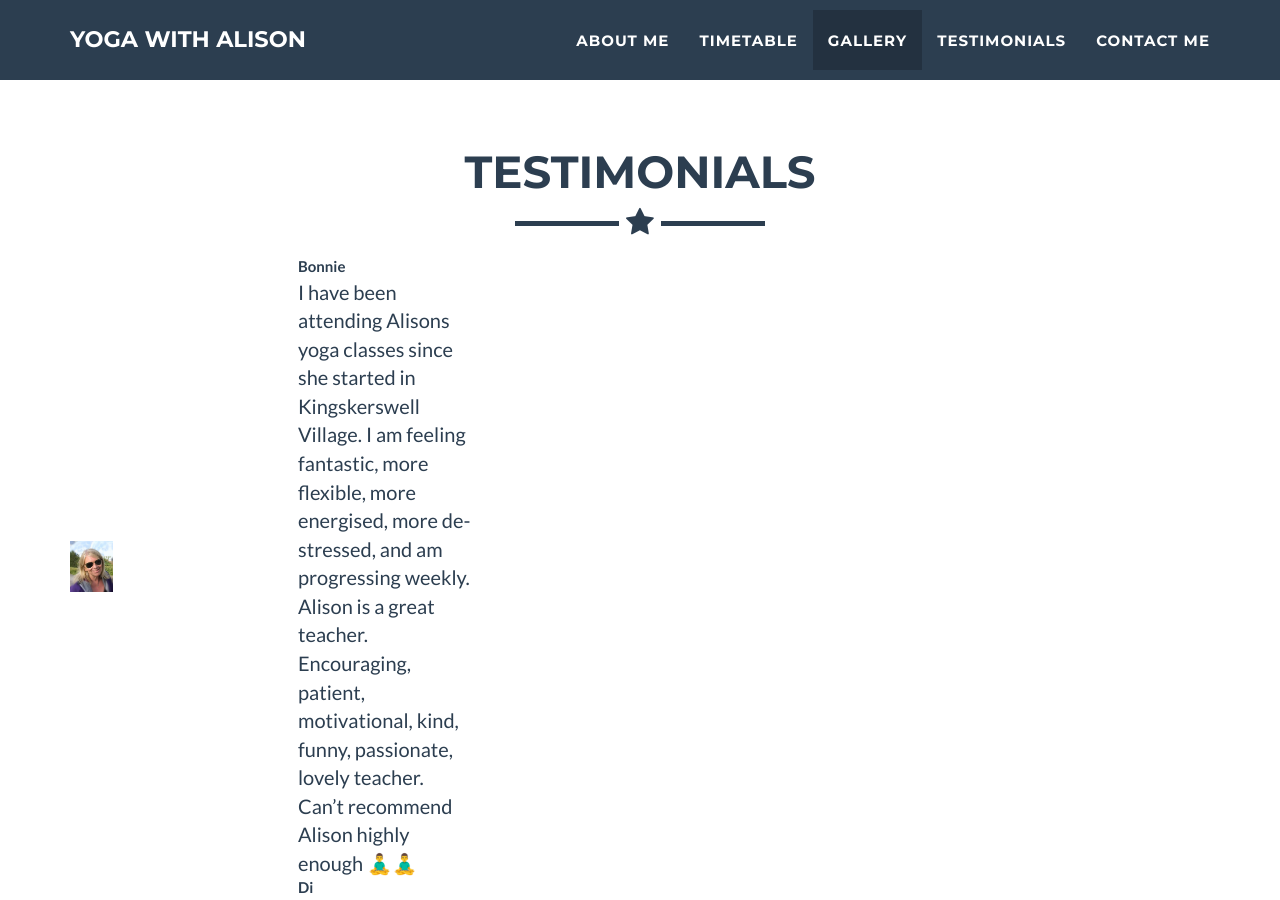
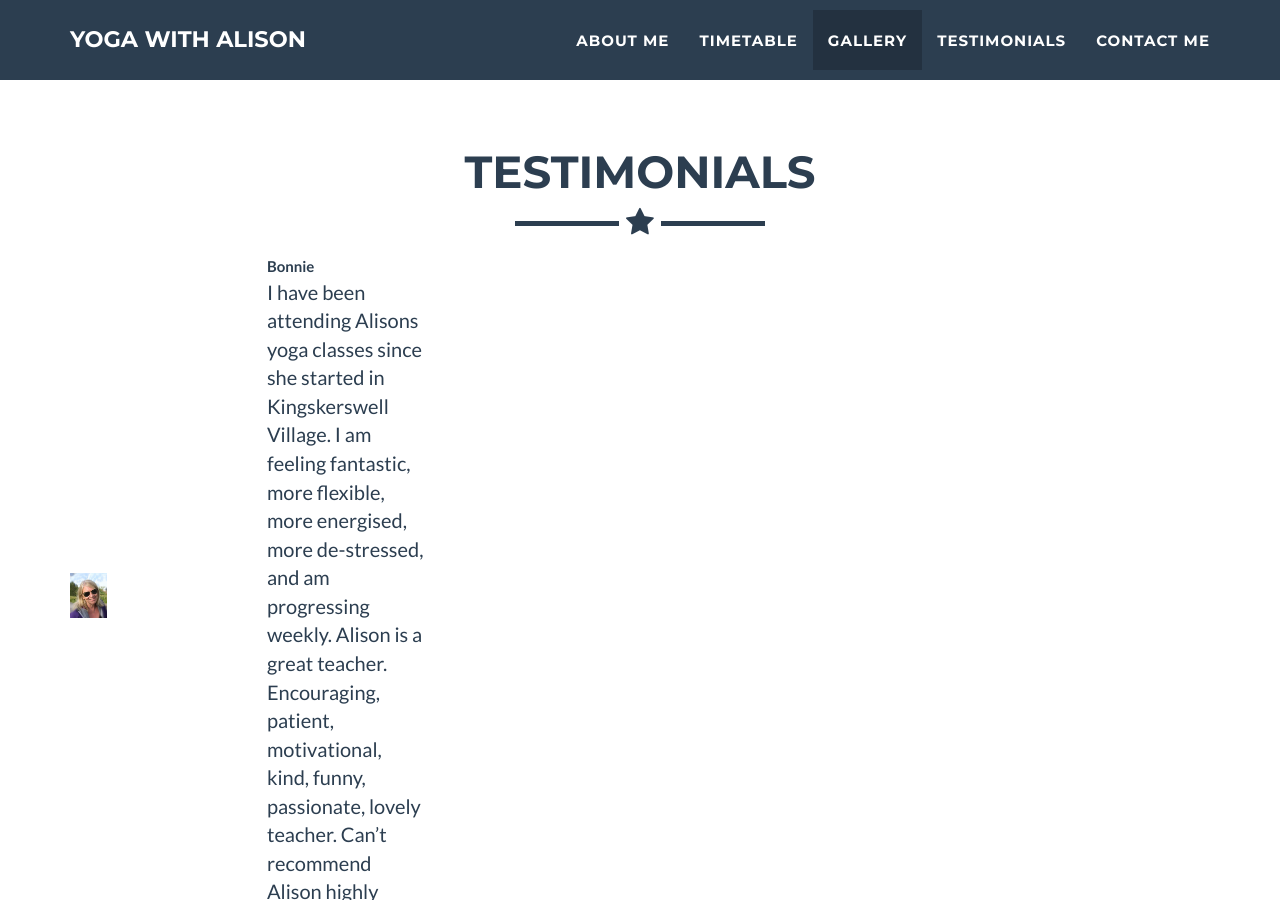
Before and after one commit to YogaWithAlison/yogawithalison.github.io, a Jekyll site: the page built from _posts/2014-07-18-project-1.markdown, in a window 1280 px wide and 900 px high, scrolled down 3216 px. Built offline with Jekyll 4.4.1, drawn with Linux system fonts in a browser that asks for light colours.

Commit message:
testimonials

```diff
--- a/_includes/testimonials.html
+++ b/_includes/testimonials.html
@@ -9,14 +9,14 @@
                 </div>
             </div>
             <div class="portfolio-flex-row">
-            <TABLE style="width:100%">
+            <TABLE style="width:80vw">
                 {% for post in site.testimonials %}
                     <TR>
-                        <TH rowspan="2"  style="width:20%"><img src="img/testimonials/{{ post.img }}"></TH>
-                        <TH  style="width:80%">{{ post.title }}</TH>
+                        <TH rowspan="2"  style="width:15vw"><img src="img/testimonials/{{ post.img }}"></TH>
+                        <TH  style="width:63vw">{{ post.title }}</TH>
                     </TR>
                     <TR>
-                        <TD  style="width:80%"><p>{{ post.description }}</p></TD>
+                        <TD  style="width:63vw"><p>{{ post.description }}</p></TD>
                     </TR>
                 {% endfor %}
             </TABLE>
```
